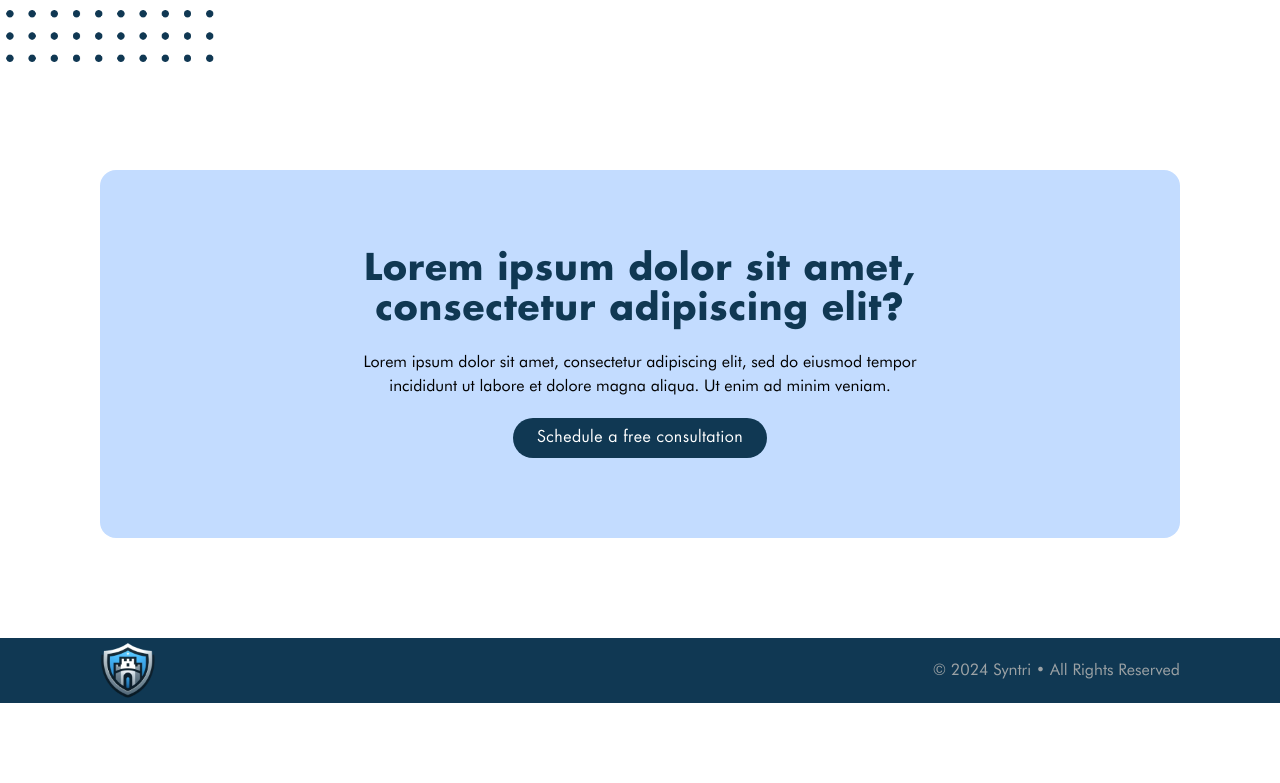
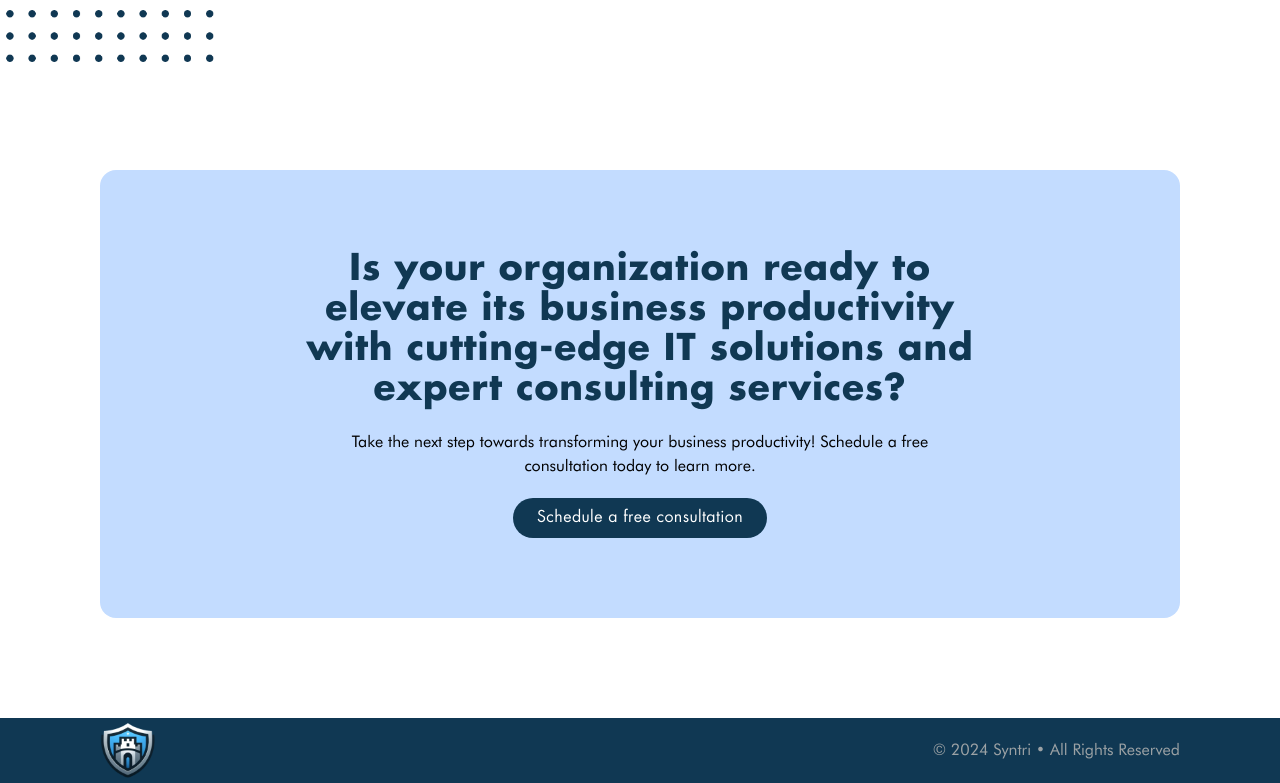
Before and after one commit to jennaly/syntri-landing, a Next.js app: page / in a window 1280 px wide. Shown: the part 3931-4714 px from the top of the page. Before the commit the page ends 4634 px from the top, so only its background shows below. Built offline with nearby package versions, Linux system fonts and the light colour scheme.

Commit message:
chore: update copy

```diff
--- a/app/copy.ts
+++ b/app/copy.ts
@@ -180,9 +180,10 @@ const Copy = {
     ],
   },
   CTABanner: {
-    heading: " Lorem ipsum dolor sit amet, consectetur adipiscing elit?",
+    heading:
+      " Is your organization ready to elevate its business productivity with cutting-edge IT solutions and expert consulting services?",
     description:
-      "Lorem ipsum dolor sit amet, consectetur adipiscing elit, sed do eiusmod tempor incididunt ut labore et dolore magna aliqua. Ut enim ad minim veniam.",
+      "Take the next step towards transforming your business productivity! Schedule a free consultation today to learn more.",
     buttonLabel: "Schedule a free consultation",
     buttonLink: BOOKING_LINK,
   },
```
